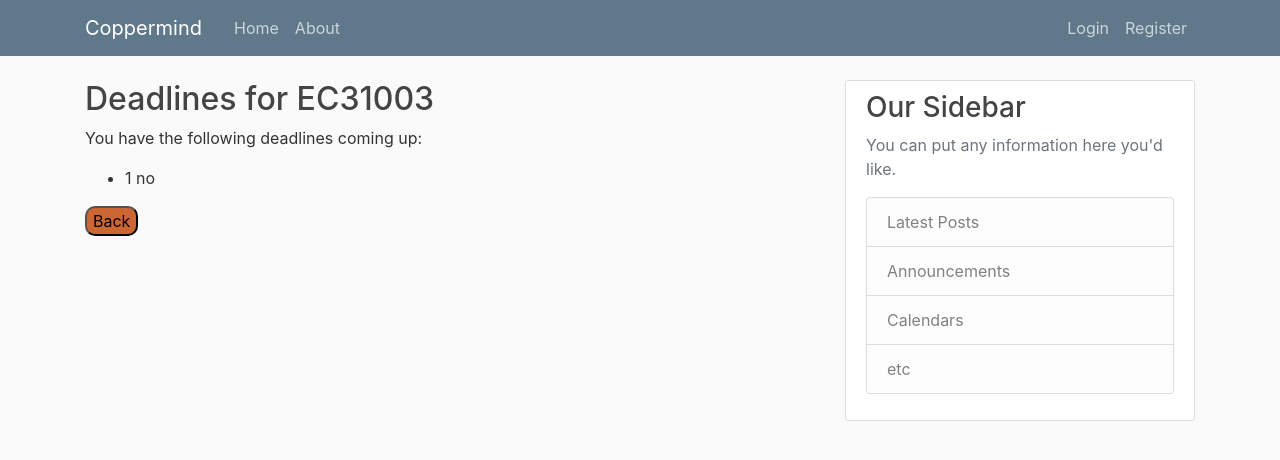
After one commit to ConsultantFoodie/coppermind, a Flask app: page /deadlines/1 in a window 1280 px wide. The commit adds this page. Shown: the top 460 px of the page. Run offline with Flask 2, Linux system fonts and the light colour scheme; data comes from the database, SQL or seed files in the repository; both versions use the stored data as it was after the commit; some libraries are stand-ins or nearby versions.

Commit message:
Added individual pages for each course to show its deadlines

```diff
--- a/coppermind/routes.py
+++ b/coppermind/routes.py
@@ -134,6 +134,12 @@ def work():
 		return redirect(url_for("work"))
 	return render_template("work.html", form=form)
 
+@app.route("/deadlines/<int:course_id>", methods=['GET', 'POST'])
+def deadlines(course_id):
+	course = Course.query.get_or_404(int(course_id))
+	display = Deadline.query.filter_by(course=course_id).all()
+	return render_template("deadlines.html", display=display, course=course)
+
 @app.route("/logout")
 def logout():
     logout_user()
--- a/coppermind/static/main.css
+++ b/coppermind/static/main.css
@@ -15,7 +15,7 @@ button {
 
 }
 
-#welcome_btn {
+#btn {
   display: inline;
   padding-left: 0px;
   padding-right: 16px;
--- /dev/null
+++ b/coppermind/templates/deadlines.html
@@ -0,0 +1,26 @@
+{% extends "base.html" %}
+
+{% block heading %}
+	<h2>
+		Deadlines for {{ course.course_name }}
+	</h2>
+{% endblock %}
+
+<!-- TODO: Format deadlines properly
+ -->
+{% block content %}
+	{% if current_user.courses == None %}
+		<p>It seems you have not told me about your coursework. Please do so at the earliest to help me assist you.</p>
+	{% else %}
+		<p>You have the following deadlines coming up:</p>
+		<ul>
+			{% for work in display %}
+				<li>{{ work.work_type }} {{ work.brief_desc }}</li>
+			{% endfor %}
+		</ul>
+	{% endif %}
+
+	<a class="nav-item nav-link welcome" id="btn" href="{{ url_for('home') }}">
+		<button type="button" class="button">Back</button>
+	</a>
+{% endblock %}
--- a/coppermind/templates/home.html
+++ b/coppermind/templates/home.html
@@ -22,16 +22,16 @@
 		<p>You wish to be reminded of the deadlines for the following courses:</p>
 		<ul>
 			{% for course in courses%}
-				<li>{{ course.course_name }}</li>
+				<li><a href="{{ url_for('deadlines', course_id=course.id) }}">{{ course.course_name }}</a></li>
 			{% endfor %}
 		</ul>
 		<p>Please let me know if we wish to add or drop any courses.</p>
 	{% endif %}
 
-	<a class="nav-item nav-link welcome" href="{{ url_for('courses') }}">
+	<a class="nav-item nav-link welcome" id="btn" href="{{ url_for('courses') }}">
 		<button type="button" class="button">Add/Drop Courses</button>
 	</a>
-	<a class="nav-item nav-link welcome" href="{{ url_for('work') }}">
+	<a class="nav-item nav-link welcome" id="btn" href="{{ url_for('work') }}">
 		<button type="button" class="button">Add a deadline</button>
 	</a>
 {% endblock %}
--- a/coppermind/templates/welcome.html
+++ b/coppermind/templates/welcome.html
@@ -13,10 +13,10 @@
 		<br>
 		Please login to continue.
 		<br>
-		<a class="nav-item nav-link" id="welcome_btn" href="{{ url_for('login') }}">
+		<a class="nav-item nav-link" id="btn" href="{{ url_for('login') }}">
 			<button type="button" class="button">Login</button>
 		</a>
-		<a class="nav-item nav-link" id="welcome_btn" href="{{ url_for('register') }}">
+		<a class="nav-item nav-link" id="btn" href="{{ url_for('register') }}">
 			<button type="button" class="button">Register</button>
 		</a>
 	</p>
```
Also changed, not shown: coppermind/sazed.db.
